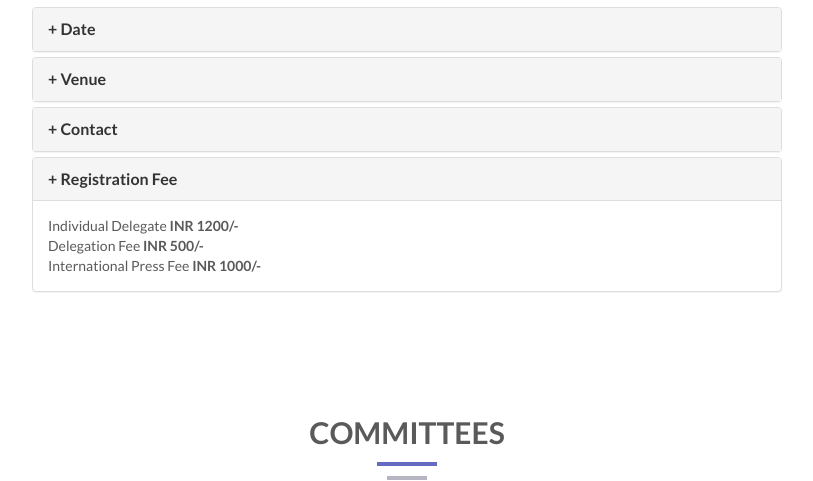
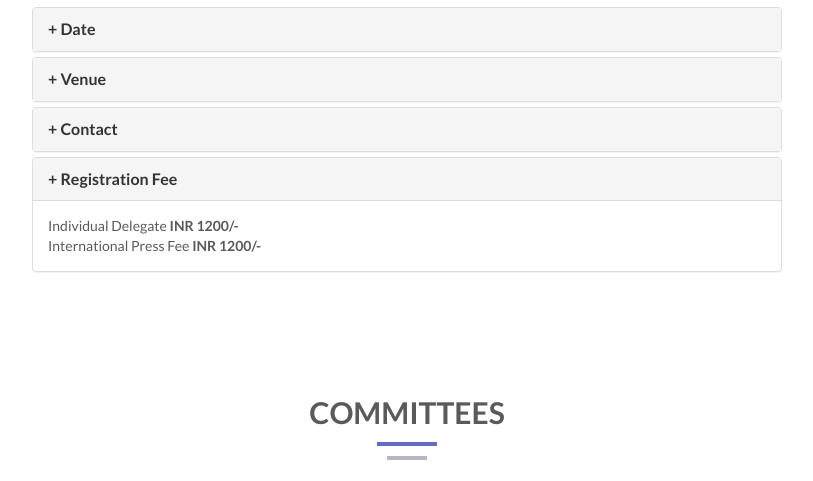
Before and after one commit to gureks/iiitdmun, a Django app: page / in a window 1280 px wide, after a click that opens the changed part. Shown: the part 1264-1745 px from the top of the page, without its empty margins (233-1046 px from the left). Run offline with Django 3.2, Linux system fonts and the light colour scheme; some libraries are stand-ins or nearby versions; grey boxes are pictures that could not be loaded.

Commit message:
fixed minor errors
Signed-off-by: Gurek Singh <gurek15033@iiitd.ac.in>

```diff
--- a/iiitdmun/mun/templates/index.html
+++ b/iiitdmun/mun/templates/index.html
@@ -205,7 +205,7 @@
                 <div id="collapseThree" class="panel-collapse collapse" role="tabpanel" aria-labelledby="headingThree">
                   <div class="panel-body">
                   Mail us at mun@iiitd.ac.in
-                  <br /> Give us a call at +91-9717074384
+                  <br /> Give us a call at +91-9958666289; +91-9717074384; +91-9910004979
                   </div>
                 </div>
               </div>
@@ -223,8 +223,7 @@
                 <div id="collapseFour" class="panel-collapse collapse" role="tabpanel" aria-labelledby="headingFour">
                   <div class="panel-body">
                   Individual Delegate <strong>INR 1200/-</strong><br />
-                  Delegation Fee <strong>INR 500/-</strong><br />
-                  International Press Fee <strong>INR 1000/-</strong>
+                  International Press Fee <strong>INR 1200/-</strong>
                   </div>
                 </div>
               </div>
@@ -358,8 +357,9 @@
                         <div class="clearfix"></div>
                         <em>To be a part of the conference, register here.</em><br />
                         <em>Country/Portfolio Matrices are available <a href="https://drive.google.com/drive/folders/0BxgoO7tsv2gRMTFCdlBqQXFic1E?usp=sharing" target="_blank">here</a>.</em><br />
-                        <em>International Press will be competitive.</em>
-                        <em>United Nations Security Council - Futuristic is Double Delegation.</em>
+                        <em>International Press will be competitive.</em>  <br />
+                        <em>United Nations Security Council - Futuristic is Double Delegation.</em><br />
+                        <em>United Nations General Assembly - SPECPOL is only for school students.</em>
                     </div>
                 </div>
             </div>
```
